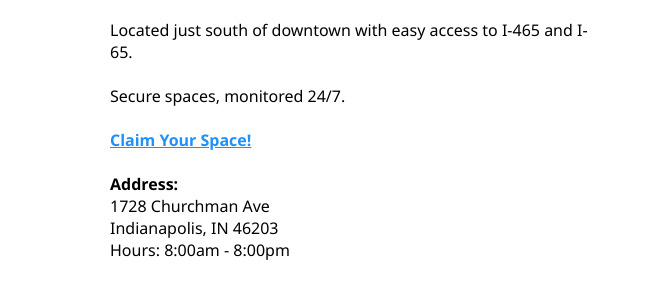
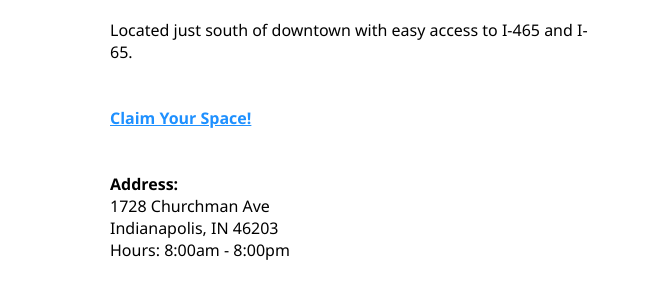
Before and after one commit to envansly/ReinkingWebsite, a plain HTML site: page locations.html in a window 1280 px wide. Shown: the part 320-615 px from the top of the page, 0-645 px from the left. Drawn offline with Linux system fonts and the light colour scheme; a script that the page names is missing.

Commit message:
Add files via upload

```diff
--- a/locations.html
+++ b/locations.html
@@ -28,9 +28,9 @@
                 <br>
                 <p>Located just south of downtown with easy access to I-465 and I-65.</p>
                 <br>
-                <p>Secure spaces, monitored 24/7.</p>
                 <br>
                 <a href="contact.html" style="text-decoration: underline; color: dodgerblue; padding-left: 0px; font-weight: bold;">Claim Your Space!</a>
+                <br>
                 <br>
                 <br>
                 <p>
```
